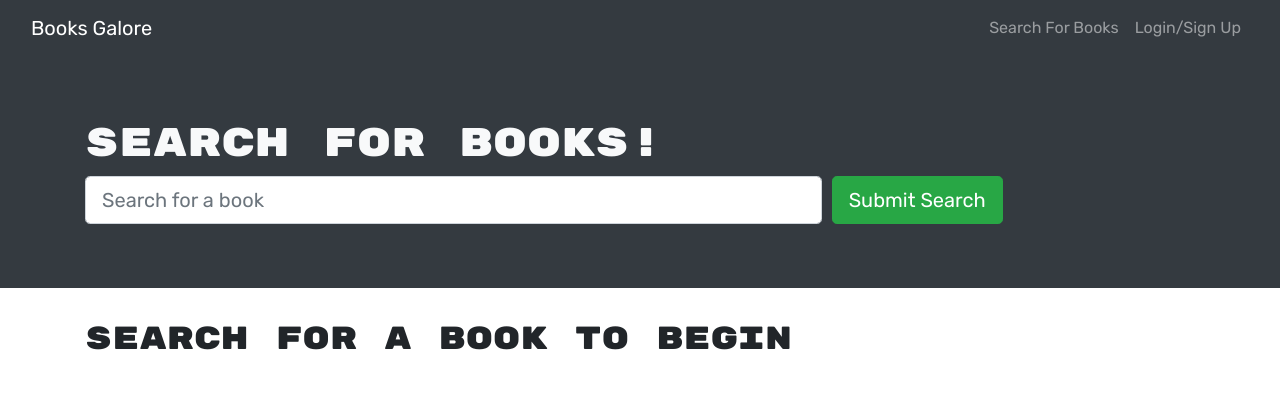
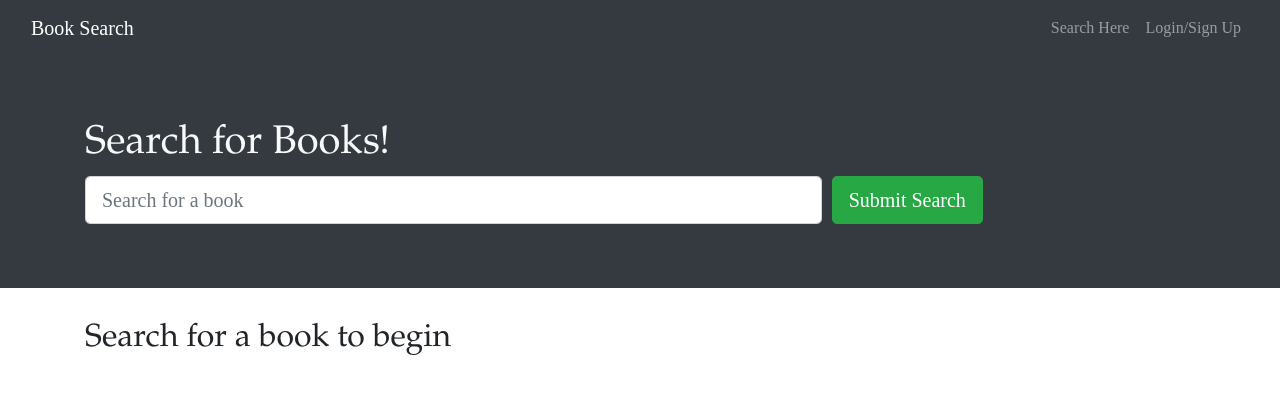
Before and after one commit to codenameabel/book-search-app, a React (Create React App) app in the folder client/: page / in a window 1280 px wide. Shown: the top 394 px of the page. Built offline with nearby package versions, Linux system fonts and the light colour scheme; the HTML template or start-up script is replaced by a standard one.

Commit message:
sready for deployment again

```diff
--- a/client/src/components/Navbar.js
+++ b/client/src/components/Navbar.js
@@ -15,13 +15,13 @@ const AppNavbar = () => {
       <Navbar bg='dark' variant='dark' expand='lg'>
         <Container fluid>
           <Navbar.Brand as={Link} to='/'>
-            Books Galore
+            Book Search
           </Navbar.Brand>
           <Navbar.Toggle aria-controls='navbar' />
           <Navbar.Collapse id='navbar'>
             <Nav className='ml-auto'>
               <Nav.Link as={Link} to='/'>
-                Search For Books
+                Search Here
               </Nav.Link>
               {/* if user is logged in show saved books and logout */}
               {Auth.loggedIn() ? (
--- a/client/src/index.css
+++ b/client/src/index.css
@@ -1,5 +1,5 @@
 body {
-  font-family: 'Rubik', sans-serif;
+  font-family: 'Times New Roman', sans-serif;
 }
 
 h1,
@@ -8,7 +8,7 @@ h3,
 h4,
 h5,
 h6 {
-  font-family: 'Rubik Mono One', sans-serif;
+  font-family: 'Garamond', sans-serif;
 }
 
 .small {
```
